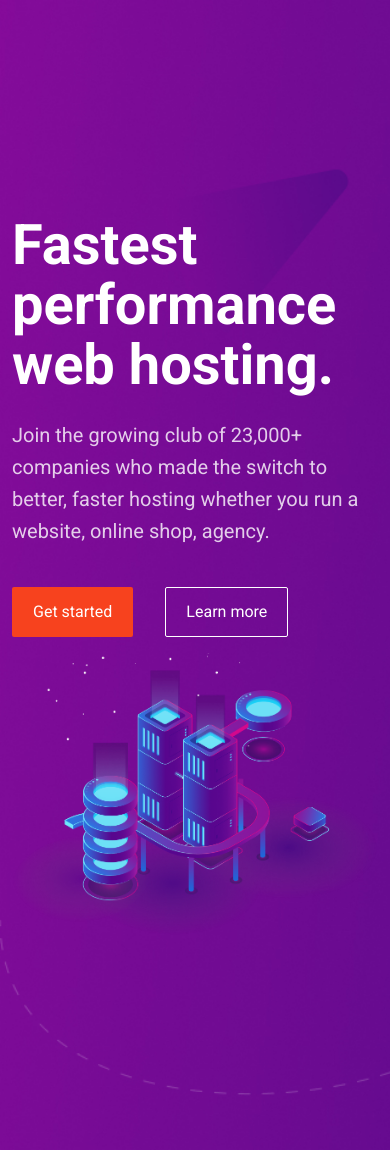
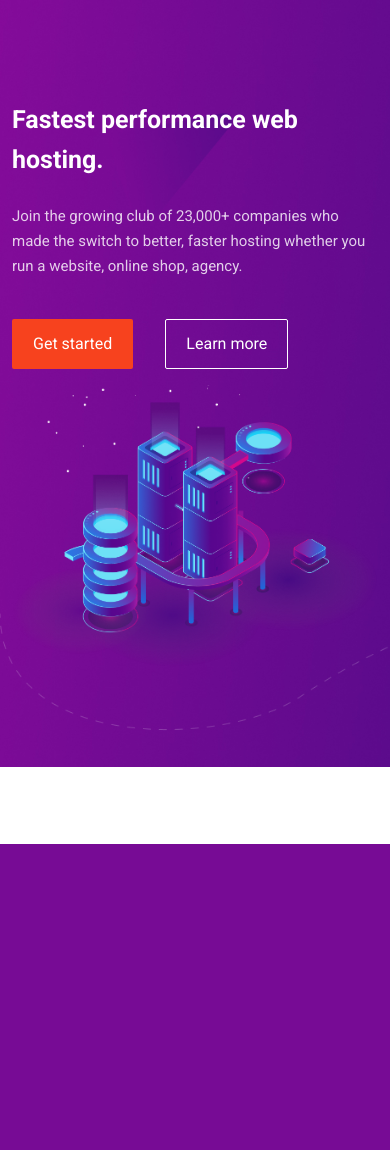
Before and after one commit to imation82/hoston-premium, a PHP site: page / in a window 390 px wide. After the commit the page ends 844 px from the top, so only its background shows below. Run offline with PHP 8.4, Linux system fonts and the light colour scheme.

Commit message:
Updated - code

```diff
--- a/assets/css/_mixin.scss
+++ b/assets/css/_mixin.scss
@@ -1,4 +1,4 @@
-// mixin
+// Font style
 
 @mixin fontStyle($font-family, $font-size, $font-weight, $line-height){
     font-family: $font-family;
--- a/assets/css/custom.css
+++ b/assets/css/custom.css
@@ -90,11 +90,48 @@ h6 {
 }
 
 .header__content p {
+  color: #FFFFFF;
+  opacity: 0.8;
   font-family: "Roboto";
   font-size: 20px;
   font-weight: 400;
-  line-height: 32px;
-  color: #FFFFFF;
-  opacity: 0.8;
+  line-height: 35px;
+}
+
+@media (min-width: 320px) and (max-width: 767px) {
+  .header {
+    padding-top: 100px;
+    padding-bottom: 100px;
+  }
+  .header__content h1 {
+    font-size: 25px;
+    line-height: 40px;
+  }
+  .header__content p {
+    font-size: 15px;
+    line-height: 25px;
+  }
+}
+
+@media (min-width: 768px) and (max-width: 991px) {
+  .header {
+    padding-top: 150px;
+    padding-bottom: 150px;
+  }
+  .header__content h1 {
+    font-size: 30px;
+    line-height: 45px;
+  }
+  .header__content p {
+    font-size: 15px;
+    line-height: 30px;
+  }
+}
+
+@media (min-width: 992px) and (max-width: 1199px) {
+  .header__content h1 {
+    font-size: 40px;
+    line-height: 50px;
+  }
 }
 /*# sourceMappingURL=custom.css.map */
--- a/assets/css/custom.scss
+++ b/assets/css/custom.scss
@@ -33,6 +33,7 @@ h5 {
 h6 {
     @include fontStyle('Roboto', 18px, 700, 20px);
 }
+
 
 // Custom buttons
 
@@ -81,9 +82,39 @@ h6 {
             color: $white;
         }
         p {
-            @include fontStyle('Roboto', 20px, 400, 32px);
             color: $white;
             opacity: 0.8;
+            @include fontStyle('Roboto', 20px, 400, 35px);
         }
     }
 }
+
+@media (min-width:320px) and (max-width:767px) {
+    .header {
+        padding-top: 100px;
+        padding-bottom: 100px;
+        &__content {
+            h1 { @include fontStyle(null, 25px, null, 40px); }
+            p { @include fontStyle(null, 15px, null, 25px); }
+        }
+    }
+}
+
+@media (min-width:768px) and (max-width:991px) {
+    .header {
+        padding-top: 150px;
+        padding-bottom: 150px;
+        &__content {
+            h1 { @include fontStyle(null, 30px, null, 45px); }
+            p { @include fontStyle(null, 15px, null, 30px); }
+        }
+    }
+}
+
+@media (min-width:992px) and (max-width:1199px) {
+    .header {
+        &__content {
+            h1 { @include fontStyle(null, 40px, null, 50px); }
+        }
+    }
+}
```
Also changed, not shown: 1 other file.
